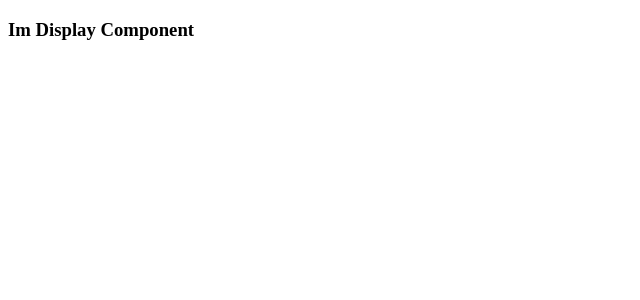
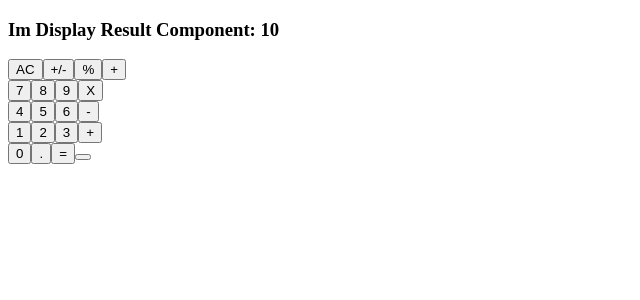
Before and after one commit to MephistoDevelop/react_calculator, a React (Create React App) app: page / in a window 1280 px wide. Shown: the top 300 px of the page, without its empty margins (0-640 px from the left). Built offline with nearby package versions, Linux system fonts and the light colour scheme.

Commit message:
Add buttons and propsTypes

```diff
--- /dev/null
+++ b/src/assets/index.css
@@ -0,0 +1,15 @@
+#group-1 {
+  display: flex;
+}
+#group-2 {
+  display: flex;
+}
+#group-3 {
+  display: flex;
+}
+#group-4 {
+  display: flex;
+}
+#group-5 {
+  display: flex;
+}
--- a/src/components/App.js
+++ b/src/components/App.js
@@ -1,12 +1,43 @@
 import React from 'react';
 import Display from './Display.js';
+import ButtonPanel from './Buttons.js';
 
 class App extends React.Component{
 
   render() {
     return(
       <div>
-        <Display/>
+        <Display result ='10'/>
+        <div id="group-1">
+          <ButtonPanel buttonName="AC"/>
+          <ButtonPanel buttonName="+/-"/>
+          <ButtonPanel buttonName="%"/>
+          <ButtonPanel buttonName="+"/>
+        </div>
+        <div id="group-2">
+          <ButtonPanel buttonName="7"/>
+          <ButtonPanel buttonName="8"/>
+          <ButtonPanel buttonName="9"/>
+          <ButtonPanel buttonName="X"/>
+        </div>
+        <div id="group-3">
+          <ButtonPanel buttonName="4"/>
+          <ButtonPanel buttonName="5"/>
+          <ButtonPanel buttonName="6"/>
+          <ButtonPanel buttonName="-"/>
+        </div>
+        <div id="group-4">
+          <ButtonPanel buttonName="1"/>
+          <ButtonPanel buttonName="2"/>
+          <ButtonPanel buttonName="3"/>
+          <ButtonPanel buttonName="+"/>
+        </div>
+        <div id="group-5">
+          <ButtonPanel buttonName="0"/>
+          <ButtonPanel buttonName="."/>
+          <ButtonPanel buttonName="="/>
+          <ButtonPanel buttonName=""/>
+        </div>
       </div>
     );
   }
--- /dev/null
+++ b/src/components/Buttons.js
@@ -0,0 +1,17 @@
+import React from 'react';
+import PropTypes from 'prop-types';
+
+const ButtonPanel = (props) =>{
+  const ButtonName = props.buttonName;
+  return(
+    <div>
+      <button>{ButtonName}</button>
+    </div>
+  );
+}
+
+ButtonPanel.propTypes = {
+  buttonName: PropTypes.string
+}
+
+export default ButtonPanel;
--- a/src/components/Display.js
+++ b/src/components/Display.js
@@ -1,18 +1,19 @@
+/* eslint-disable react/prop-types */
 import React from 'react';
+import PropTypes from 'prop-types';
 
-class Display extends React.Component {
-  constructor(props){
-    super(props)
-  }
-  render(){
+const Display = (props) =>{
+  const result = props.result;
     return (
-    <div>
-      <h3>Im Display Component</h3>
+    <div id='result-container'>
+      <h3>Im Display Result Component: {result} </h3>
     </div>);
-  }
-}
+  };
 
 Display.defaultProps = {
   result: 0
 };
+Display.propTypes = {
+  result: PropTypes.string
+}
 export default Display;
--- a/src/index.js
+++ b/src/index.js
@@ -1,6 +1,7 @@
 import React from 'react';
 import ReactDOM from 'react-dom';
 import App from './components/App';
+import './assets/index.css';
 
 
 const targetNode = document.getElementById('root');
```
Also changed, not shown: src/components/ButtonPanel.js (deleted), src/index.css (deleted).
